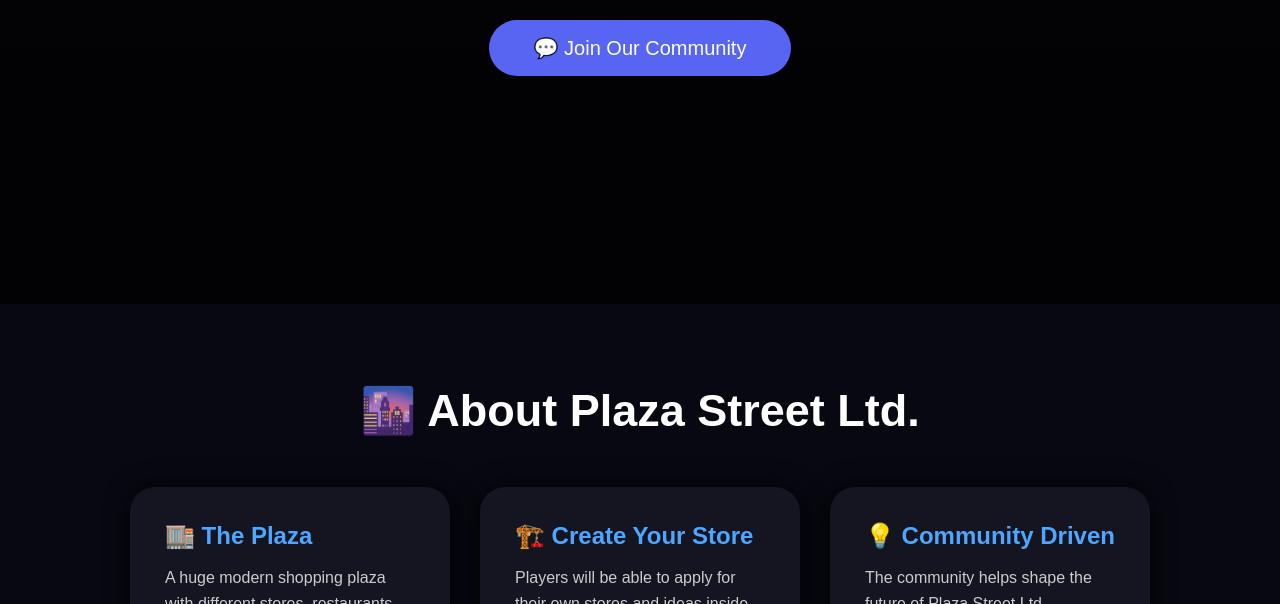
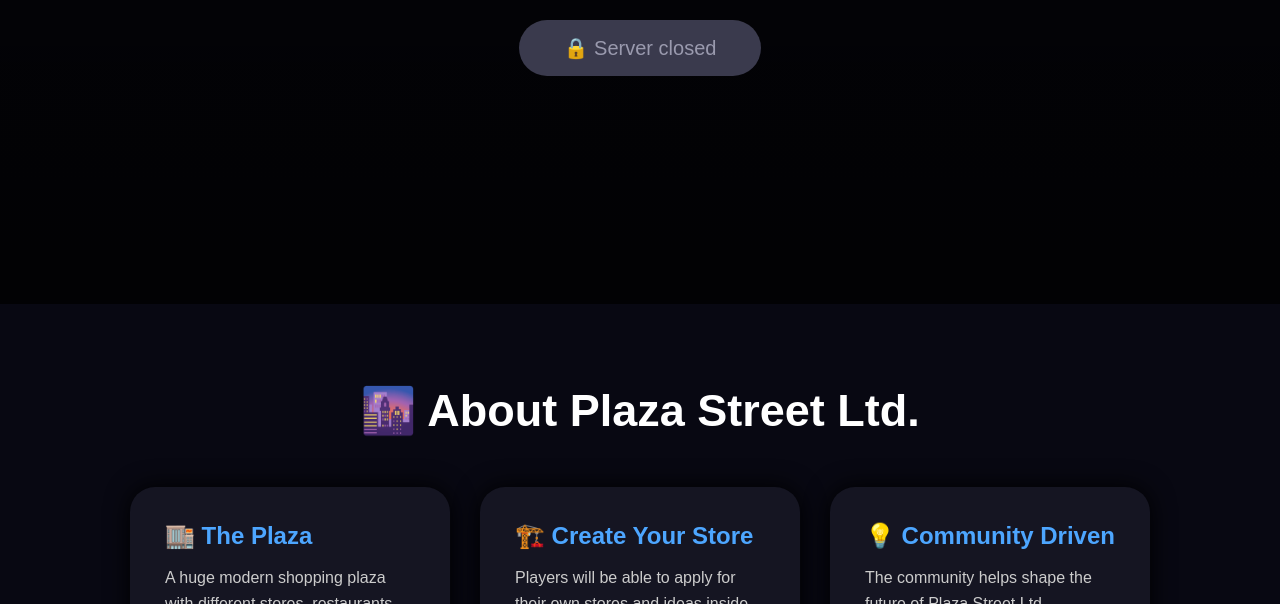
Before and after one commit to ronaiaron1000-svg/Plaza-Street-Ltd., a plain HTML site: page index.html in a window 1280 px wide. Shown: the part 496-1100 px from the top of the page. Drawn offline with Linux system fonts and the light colour scheme.

Commit message:
Update index.html

```diff
--- a/index.html
+++ b/index.html
@@ -929,7 +929,7 @@ fetch("progress.json", { cache: "no-store" })
    To remove the lock completely, set DISCORD_REOPENS_AT = null.
 */
 
-var DISCORD_REOPENS_AT = "2026-11-13T18:10:00+01:00";
+var DISCORD_REOPENS_AT = "2026-11-14T13:00:00+01:00";
 
 (function(){
 
```
